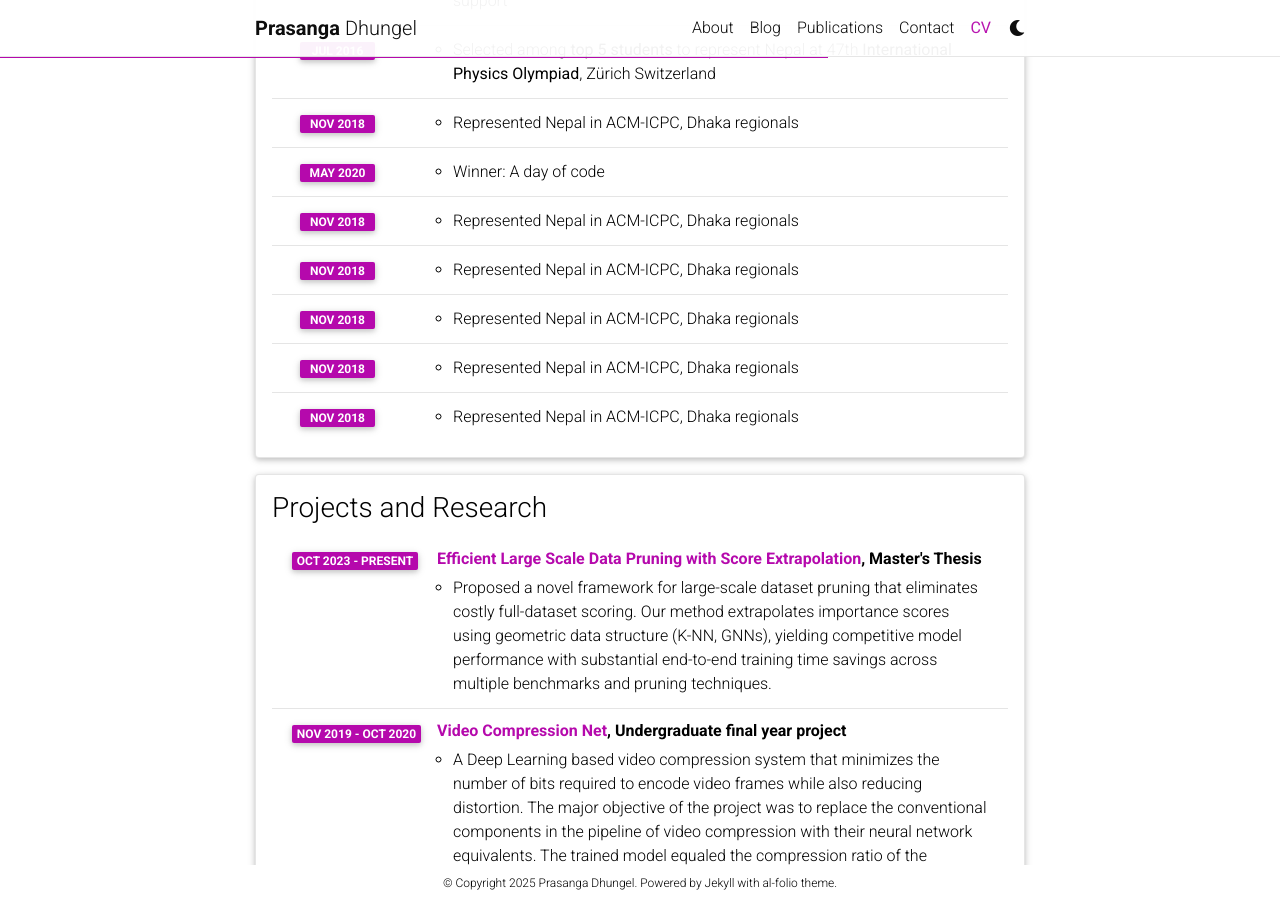
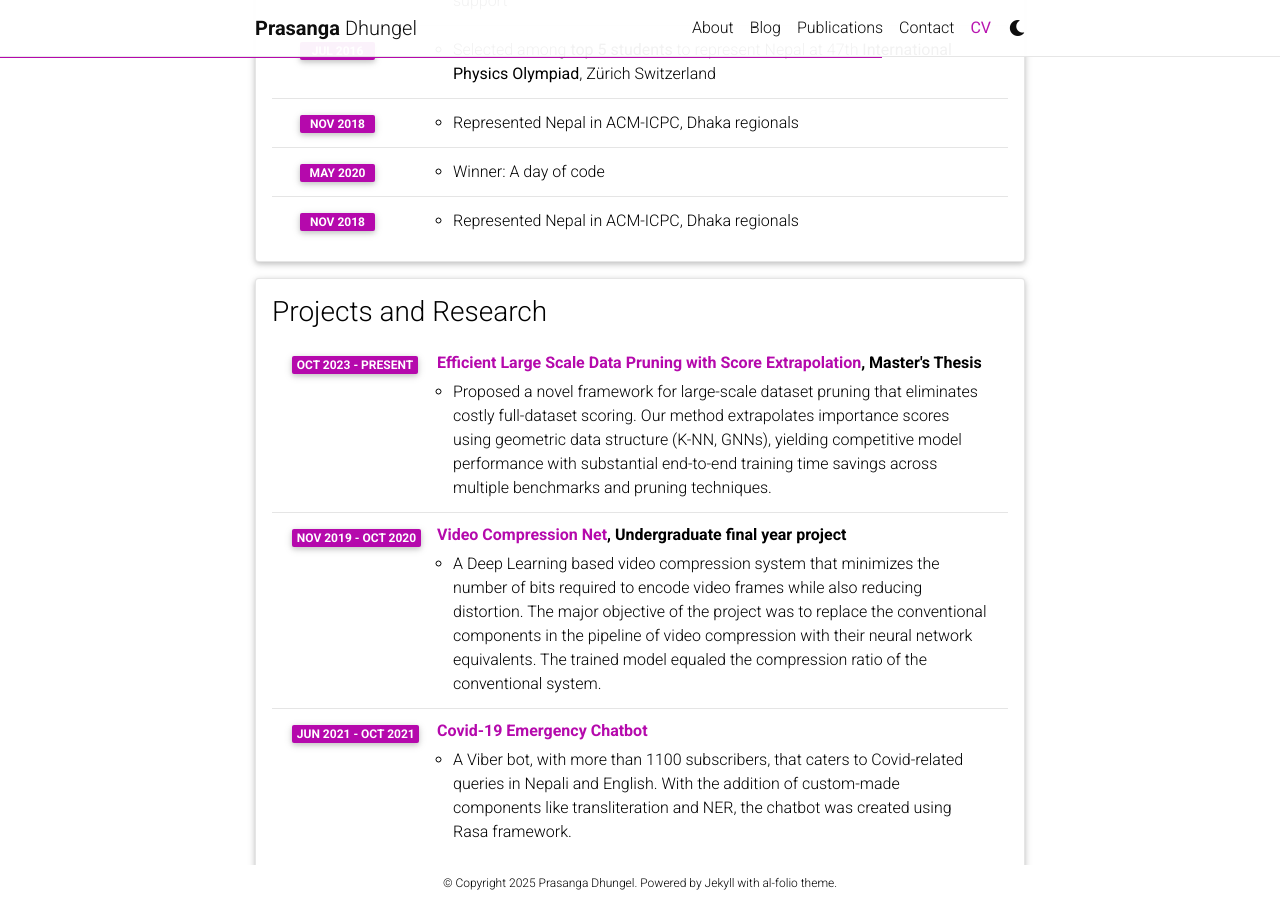
Before and after one commit to prasangadhungel/prasangadhungel.github.io, a Jekyll site: the page built from _pages/cv.md, in a window 1280 px wide and 900 px high, scrolled down 2092 px. Built offline with Jekyll 4.4.1, drawn with Linux system fonts in a browser that asks for light colours; comment, search, counter and statistics services are not loaded; a style sheet for code colours, icons or effects is not loaded.

Commit message:
:art: configure custom domain

```diff
--- a/_config.yml
+++ b/_config.yml
@@ -16,7 +16,7 @@ keywords: Prasanga, Prasanga, Deep Learning, AI, Mathematics  # add your own key
 lang: en # the language of your site (for example: en, fr, cn, ru, etc.)
 icon: favicon-800.webp   # the emoji used as the favicon (alternatively, provide image name in /assets/img/)
 
-url: https://prasangadhungel.github.io # the base hostname & protocol for your site
+url: https://prasangadhungel.com.np/ # the base hostname & protocol for your site
 baseurl: # the subpath of your site, e.g. /blog/
 last_updated: false # set to true if you want to display last updated in the footer
 impressum_path:  # set to path to include impressum link in the footer, use the same path as permalink in a page, helps to conform with EU GDPR
--- a/_data/cv.yml
+++ b/_data/cv.yml
@@ -81,18 +81,7 @@
     - year: Nov 2018
       items:
         - Represented Nepal in ACM-ICPC, Dhaka regionals
-    - year: Nov 2018
-      items:
-        - Represented Nepal in ACM-ICPC, Dhaka regionals
-    - year: Nov 2018
-      items:
-        - Represented Nepal in ACM-ICPC, Dhaka regionals
-    - year: Nov 2018
-      items:
-        - Represented Nepal in ACM-ICPC, Dhaka regionals
-    - year: Nov 2018
-      items:
-        - Represented Nepal in ACM-ICPC, Dhaka regionals
+
 
 - title: Projects and Research
   type: time_table
```
